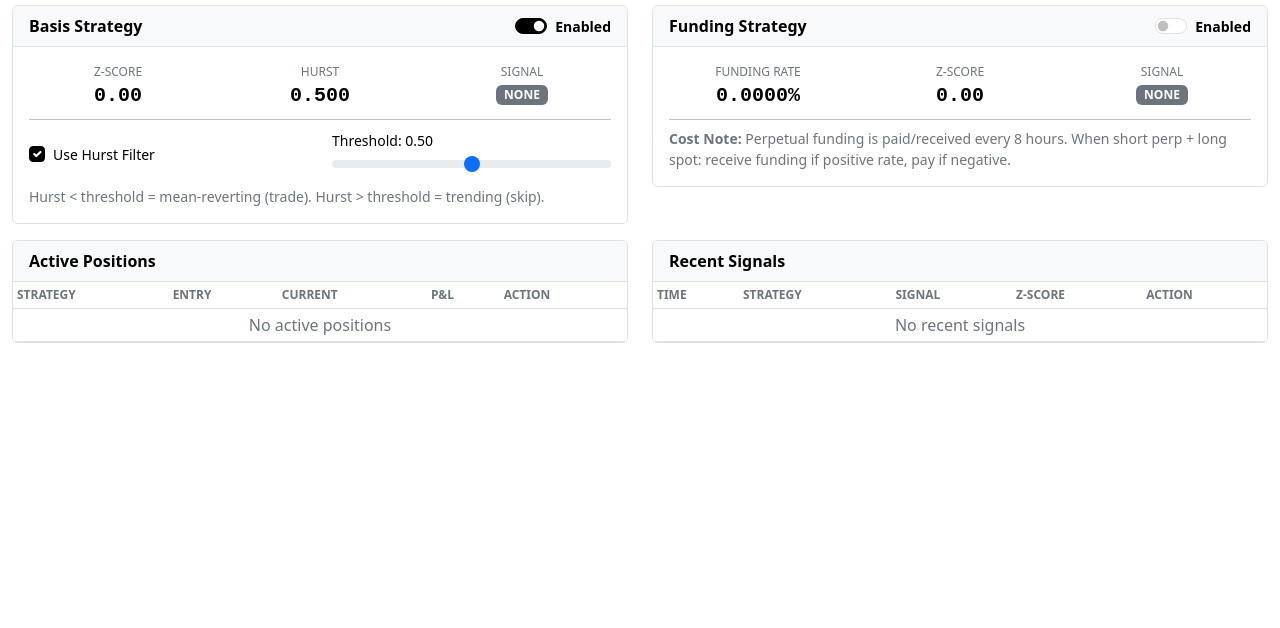
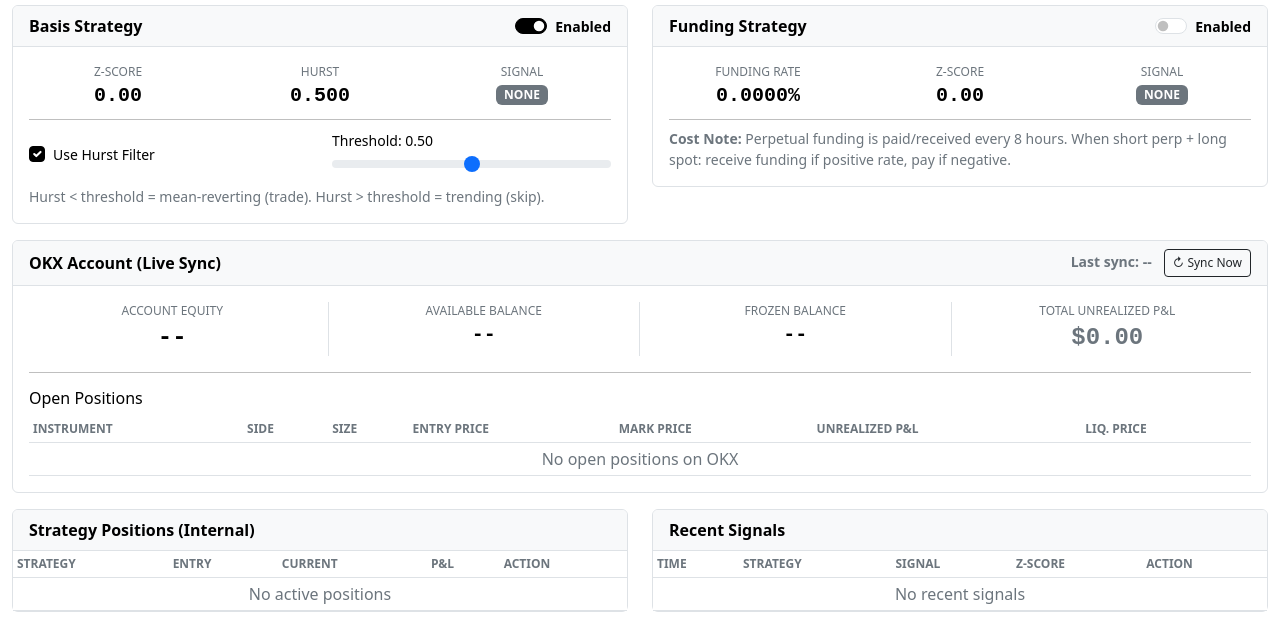
Before and after one commit to ajoxf/BTC_perf_fr, a Flask app: page / in a window 1280 px wide. Shown: the part 617-1245 px from the top of the page. Before the commit the page ends 960 px from the top, so only its background shows below. Run offline with Flask 3, Linux system fonts and the light colour scheme; data that the repository does not hold is empty.

Commit message:
Add OKX position sync and live P&L display
- Add sync_okx_positions() function to fetch positions and balance from OKX
- Add API endpoints for /okx-positions and /okx-positions/sync
- Add OKX Account section to dashboard showing:
  - Account equity, available balance, frozen balance
  - Total unrealized P&L
  - Open positions table with entry/mark prices and P&L
- Auto-sync every 5 seconds with manual "Sync Now" button
- Display last sync timestamp for visibility

```diff
--- a/app/routes/api_routes.py
+++ b/app/routes/api_routes.py
@@ -207,3 +207,21 @@ def disable_auto_trading():
 def get_auto_trading_status():
     """Get auto-trading status"""
     return jsonify({'enabled': trading_state.is_auto_trading_enabled()})
+
+
+@api_bp.route('/okx-positions')
+def get_okx_positions():
+    """Get synced OKX positions and balance"""
+    return jsonify(trading_state.get_okx_positions())
+
+
+@api_bp.route('/okx-positions/sync', methods=['POST'])
+def sync_okx_positions():
+    """Trigger a manual sync of OKX positions"""
+    # This will be handled by the trading engine
+    # For now, just return the current state
+    return jsonify({
+        'success': True,
+        'message': 'Sync triggered',
+        **trading_state.get_okx_positions()
+    })
--- a/app/state.py
+++ b/app/state.py
@@ -63,6 +63,11 @@ class TradingState:
 
         # Last update time
         self._last_update = datetime.utcnow()
+
+        # OKX positions (synced from exchange)
+        self._okx_positions = []
+        self._okx_balance = {}
+        self._okx_last_sync = None
 
     def update_market_data(self, spot: float, perp: float, funding: float,
                            predicted: float = None, futures: list = None,
@@ -220,5 +225,23 @@ class TradingState:
             }
 
 
+    def update_okx_positions(self, positions: list, balance: dict = None):
+        """Update OKX positions from exchange sync"""
+        with self._data_lock:
+            self._okx_positions = positions
+            if balance:
+                self._okx_balance = balance
+            self._okx_last_sync = datetime.utcnow()
+
+    def get_okx_positions(self) -> Dict[str, Any]:
+        """Get OKX positions and balance"""
+        with self._data_lock:
+            return {
+                'positions': self._okx_positions,
+                'balance': self._okx_balance,
+                'last_sync': self._okx_last_sync.isoformat() if self._okx_last_sync else None
+            }
+
+
 # Global singleton instance
 trading_state = TradingState()
--- a/app/templates/dashboard.html
+++ b/app/templates/dashboard.html
@@ -234,11 +234,64 @@
     </div>
 </div>
 
-<!-- Row 4: Positions & Trades -->
+<!-- Row 4: OKX Account & Positions -->
+<div class="row mb-3">
+    <div class="col-12">
+        <div class="card">
+            <div class="card-header d-flex justify-content-between align-items-center">
+                <span><strong>OKX Account</strong> (Live Sync)</span>
+                <div>
+                    <span class="small text-muted me-2">Last sync: <span id="okx-last-sync">--</span></span>
+                    <button class="btn btn-sm btn-outline-dark" onclick="syncOkxPositions()">↻ Sync Now</button>
+                </div>
+            </div>
+            <div class="card-body">
+                <div class="row mb-3">
+                    <div class="col-md-3 text-center border-end">
+                        <div class="metric-label">Account Equity</div>
+                        <div class="metric-value-lg" id="okx-equity">--</div>
+                    </div>
+                    <div class="col-md-3 text-center border-end">
+                        <div class="metric-label">Available Balance</div>
+                        <div class="metric-value" id="okx-available">--</div>
+                    </div>
+                    <div class="col-md-3 text-center border-end">
+                        <div class="metric-label">Frozen Balance</div>
+                        <div class="metric-value" id="okx-frozen">--</div>
+                    </div>
+                    <div class="col-md-3 text-center">
+                        <div class="metric-label">Total Unrealized P&L</div>
+                        <div class="metric-value-lg" id="okx-total-upl">--</div>
+                    </div>
+                </div>
+                <hr>
+                <h6>Open Positions</h6>
+                <table class="table table-sm table-hover mb-0">
+                    <thead>
+                        <tr>
+                            <th>Instrument</th>
+                            <th>Side</th>
+                            <th>Size</th>
+                            <th>Entry Price</th>
+                            <th>Mark Price</th>
+                            <th>Unrealized P&L</th>
+                            <th>Liq. Price</th>
+                        </tr>
+                    </thead>
+                    <tbody id="okx-positions-table">
+                        <tr><td colspan="7" class="text-center text-muted">No open positions on OKX</td></tr>
+                    </tbody>
+                </table>
+            </div>
+        </div>
+    </div>
+</div>
+
+<!-- Row 5: Strategy Positions & Signals -->
 <div class="row">
     <div class="col-md-6">
         <div class="card">
-            <div class="card-header">Active Positions</div>
+            <div class="card-header">Strategy Positions (Internal)</div>
             <div class="card-body p-0">
                 <table class="table table-sm table-hover mb-0">
                     <thead>
@@ -589,9 +642,75 @@
         }
     }
 
+    // Fetch and display OKX positions
+    function updateOkxPositions() {
+        fetch('/api/okx-positions')
+            .then(r => r.json())
+            .then(data => {
+                // Update last sync time
+                if (data.last_sync) {
+                    const syncTime = new Date(data.last_sync);
+                    document.getElementById('okx-last-sync').textContent = syncTime.toLocaleTimeString();
+                }
+
+                // Update balance
+                if (data.balance && data.balance.currency) {
+                    document.getElementById('okx-equity').textContent = '$' + formatNumber(data.balance.equity);
+                    document.getElementById('okx-available').textContent = '$' + formatNumber(data.balance.available);
+                    document.getElementById('okx-frozen').textContent = '$' + formatNumber(data.balance.frozen);
+                }
+
+                // Update positions table
+                const tbody = document.getElementById('okx-positions-table');
+                if (!data.positions || data.positions.length === 0) {
+                    tbody.innerHTML = '<tr><td colspan="7" class="text-center text-muted">No open positions on OKX</td></tr>';
+                    document.getElementById('okx-total-upl').innerHTML = '<span class="text-muted">$0.00</span>';
+                } else {
+                    let totalUpl = 0;
+                    tbody.innerHTML = data.positions.map(p => {
+                        totalUpl += p.unrealized_pnl || 0;
+                        const uplClass = p.unrealized_pnl >= 0 ? 'text-success' : 'text-danger';
+                        const sideClass = p.side === 'long' ? 'text-success' : 'text-danger';
+                        return `
+                            <tr>
+                                <td><strong>${p.instrument}</strong></td>
+                                <td class="${sideClass}">${p.side.toUpperCase()}</td>
+                                <td>${p.size}</td>
+                                <td>${formatPrice(p.entry_price)}</td>
+                                <td>${formatPrice(p.mark_price)}</td>
+                                <td class="${uplClass} fw-bold">${formatPnL(p.unrealized_pnl)}</td>
+                                <td>${p.liquidation_price > 0 ? formatPrice(p.liquidation_price) : '--'}</td>
+                            </tr>
+                        `;
+                    }).join('');
+
+                    // Update total UPL
+                    const totalUplClass = totalUpl >= 0 ? 'text-success' : 'text-danger';
+                    document.getElementById('okx-total-upl').innerHTML =
+                        `<span class="${totalUplClass}">${formatPnL(totalUpl)}</span>`;
+                }
+            })
+            .catch(console.error);
+    }
+
+    function syncOkxPositions() {
+        fetch('/api/okx-positions/sync', { method: 'POST' })
+            .then(r => r.json())
+            .then(data => {
+                updateOkxPositions();
+            })
+            .catch(console.error);
+    }
+
+    function formatNumber(num) {
+        return (num || 0).toLocaleString('en-US', { minimumFractionDigits: 2, maximumFractionDigits: 2 });
+    }
+
     // Start updates
     startAutoRefresh(updateDashboard, 300);
     setInterval(updateFundingCountdown, 1000);
+    setInterval(updateOkxPositions, 5000);  // Update OKX positions every 5 seconds
     updateFundingCountdown();
+    updateOkxPositions();  // Initial fetch
 </script>
 {% endblock %}
```
Also changed, not shown: run.py (+88 -0 lines).
